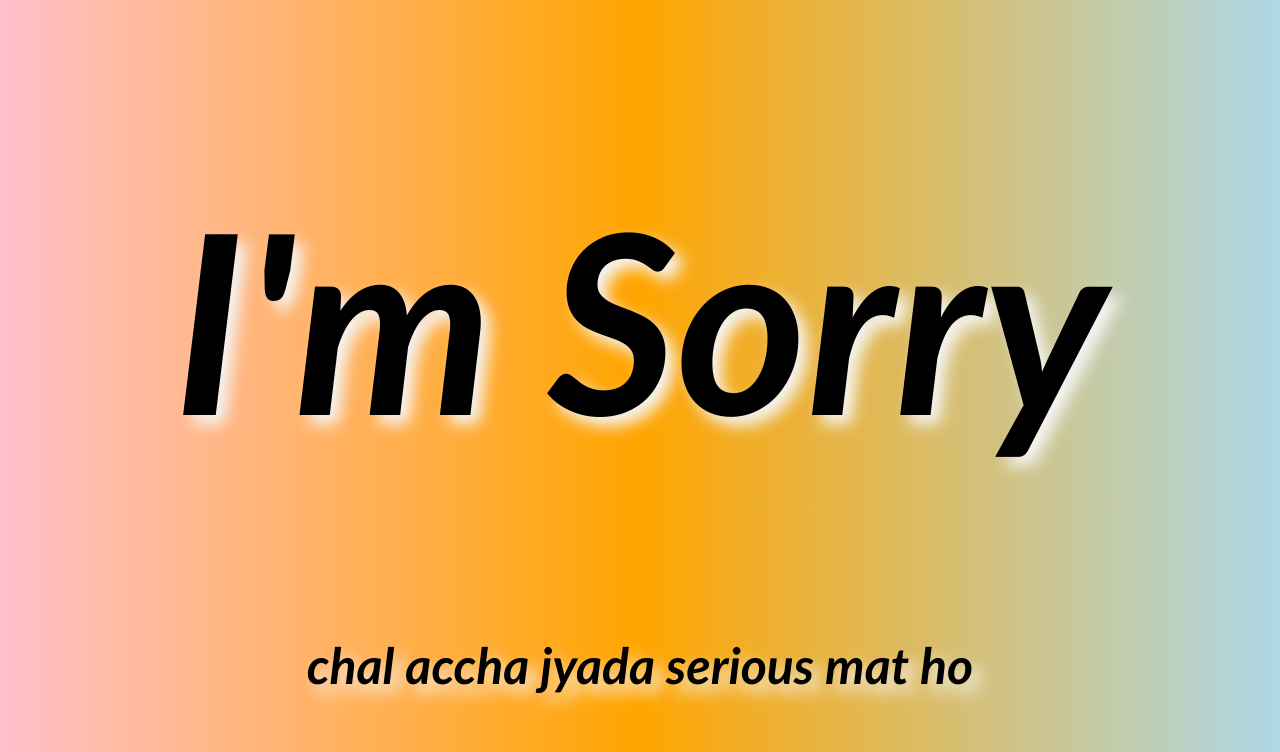
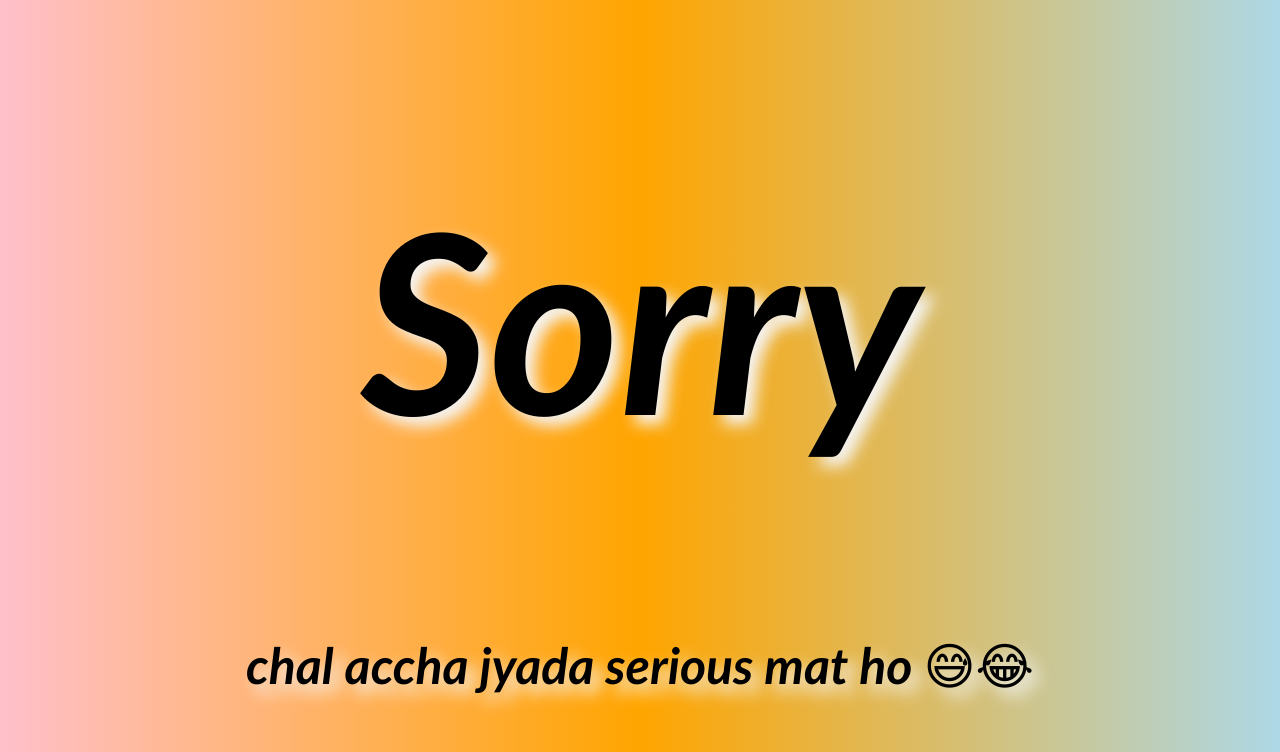
Before and after one commit to shreyam91/JavaScript, a plain HTML site: page new.html in a window 1280 px wide. Shown: the top 752 px of the page. Drawn offline with Linux system fonts and the light colour scheme.

Commit message:
Update new.html

```diff
--- a/new.html
+++ b/new.html
@@ -51,9 +51,9 @@ button{align-items: ce }
 </style>
 <body>
     <div>
-        <h1 id="id1">I'm Sorry
+        <h1 id="id1">Sorry
              </h1>
-             <h2> chal accha jyada serious mat ho </h2>
+             <h2> chal accha jyada serious mat ho 😅😂</h2>
     </div>
 
     <!--Waves Container-->
```
